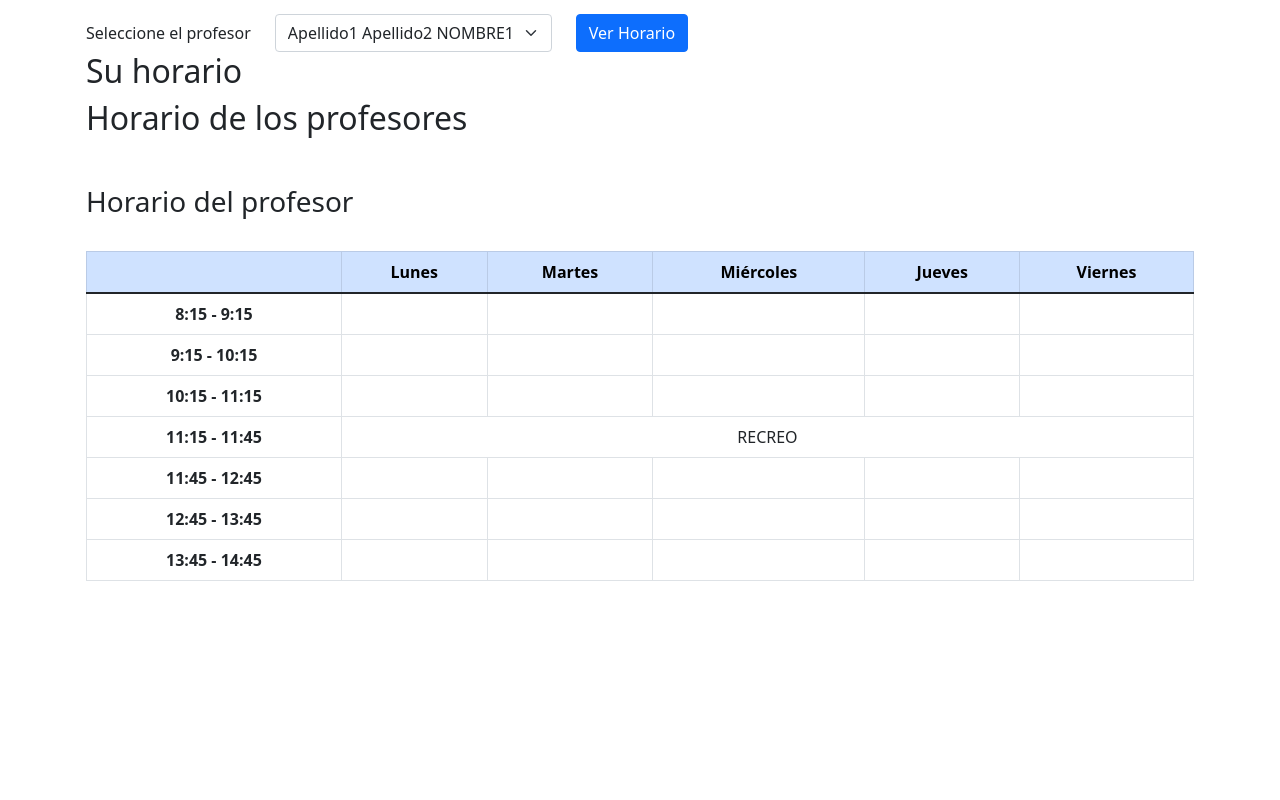
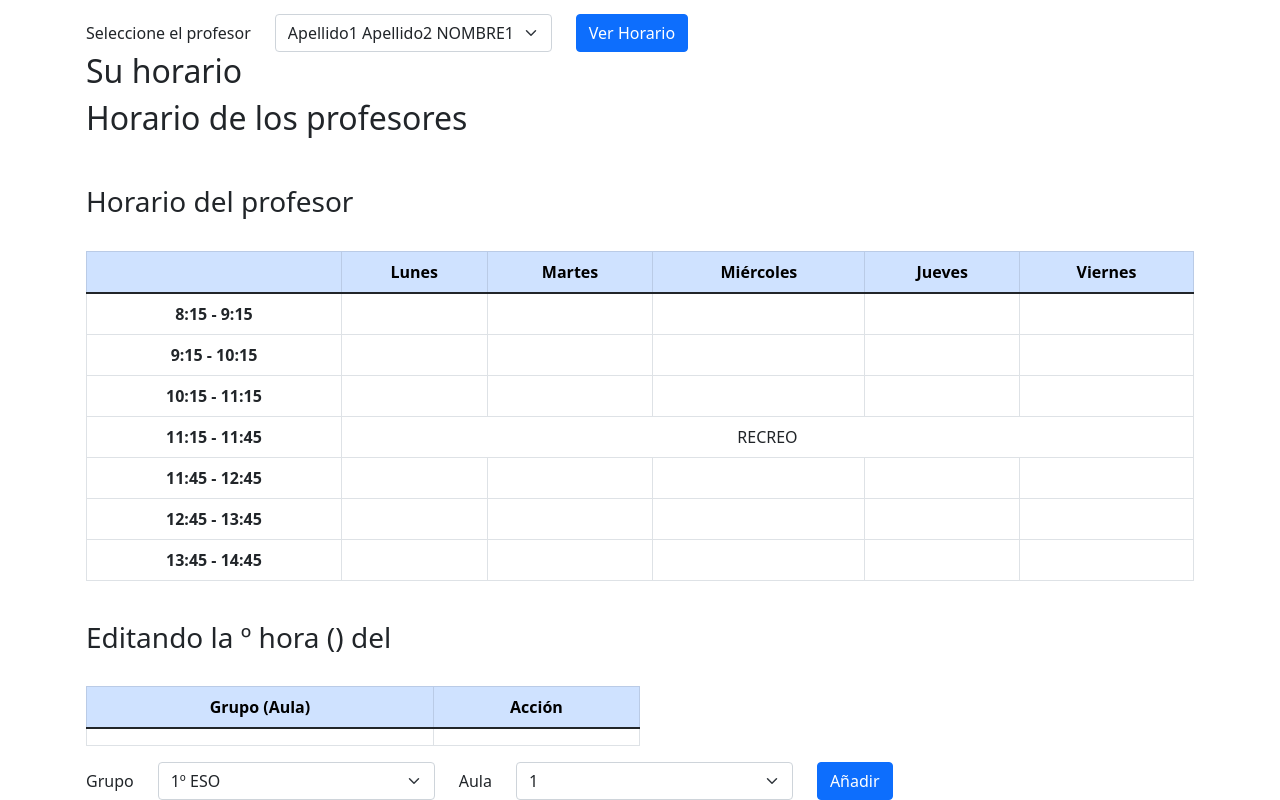
Before and after one commit to Andyloz/rec-junio-php, a React app: page / in a window 1280 px wide. Shown: the part 472-1272 px from the top of the page. Before the commit the page ends 1069 px from the top, so only its background shows below. Built offline with nearby package versions, Linux system fonts and the light colour scheme.

Commit message:
Add the schedule hour resume

```diff
--- a/src-js/components/Layout/Main.tsx
+++ b/src-js/components/Layout/Main.tsx
@@ -1,6 +1,7 @@
 import React from 'react'
 import LoginForm from '../Forms/LoginForm'
 import TeacherSelectorForm from '../Forms/TeacherSelectorForm'
+import ScheduleHourResume from '../ScheduleHourResume'
 import TeacherSchedule from '../TeacherSchedule'
 import WelcomeLayer from '../WelcomeLayer'
 
@@ -14,6 +15,7 @@ const Main = () => {
       <h2>Su horario</h2>
       <h2>Horario de los profesores</h2>
       <TeacherSchedule />
+      <ScheduleHourResume />
     </main>
   )
 }
```
